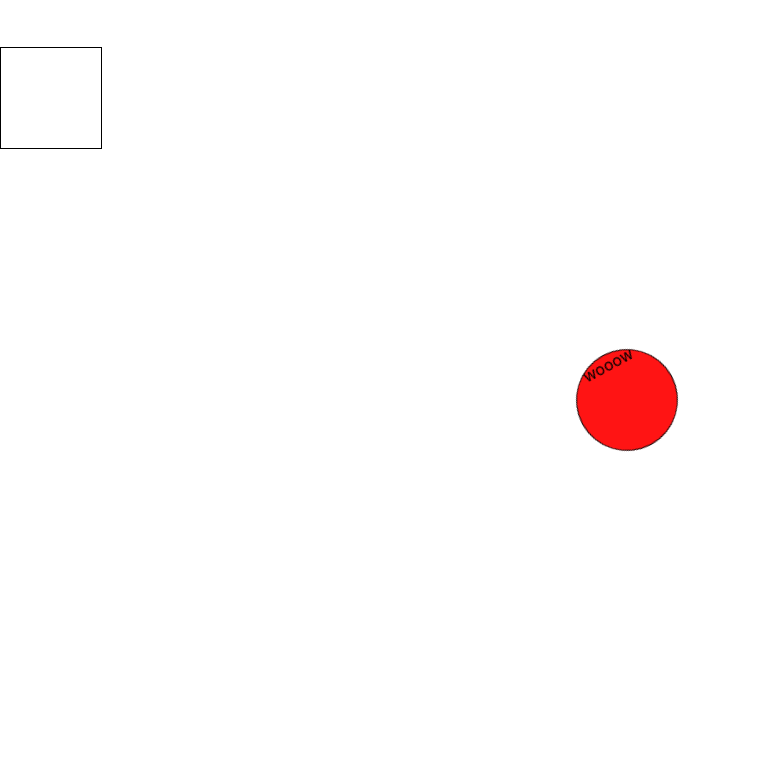
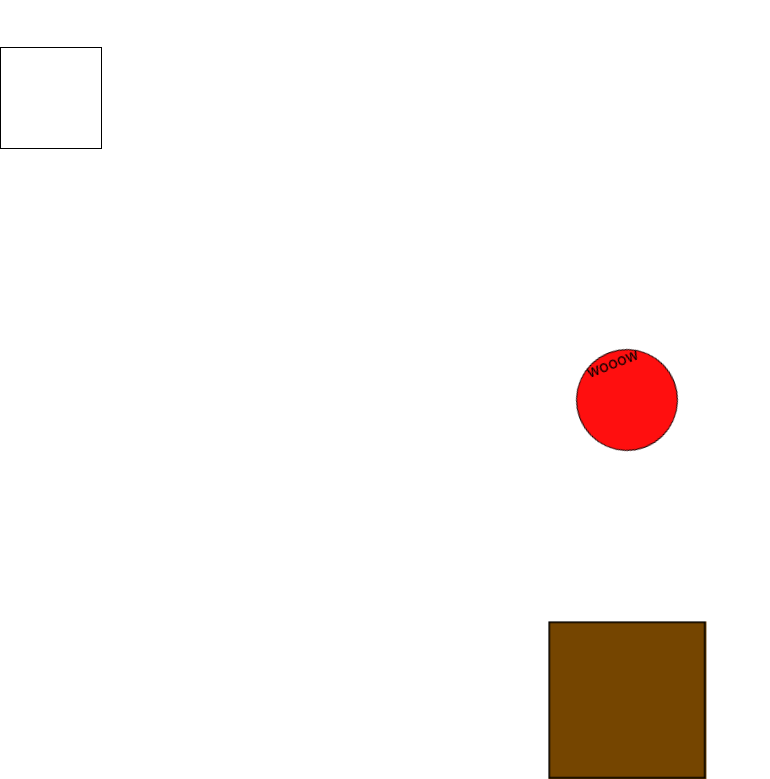
Before and after one commit to MaksimBoyko05/react-css, a React (Create React App) app: page / in a window 1280 px wide. Shown: the part 222-1001 px from the top of the page, without its empty margins (0-770 px from the left). Before the commit the page ends 800 px from the top, so only its background shows below. Built offline with nearby package versions, Linux system fonts and the light colour scheme.

Commit message:
added final element

```diff
--- a/src/App.css
+++ b/src/App.css
@@ -65,3 +65,17 @@ button{
   0% {transform: rotate(0deg);}
   100% {transform: rotate(360deg); background-color: red;}
 }
+.square_2{
+  position: relative;
+  width: 100px;
+  height: 100px;
+  margin-top: 500px;
+  left: 45%;
+  border: 1px solid #000;
+  animation: marvel 7s infinite;
+}
+@keyframes marvel{
+  0%{ background-color: red;}
+  50% {transform: scale(2); background-color: green;}
+  100% {transform: rotate(180deg); scale:(1);}
+}
--- a/src/App.js
+++ b/src/App.js
@@ -9,7 +9,7 @@ function App() {
      </div>
      <div class="object"></div>
      <div class="circle">wooow</div>
-     <div class=""></div>
+     <div class="square_2"></div>
     </div>
   );
 }
```
